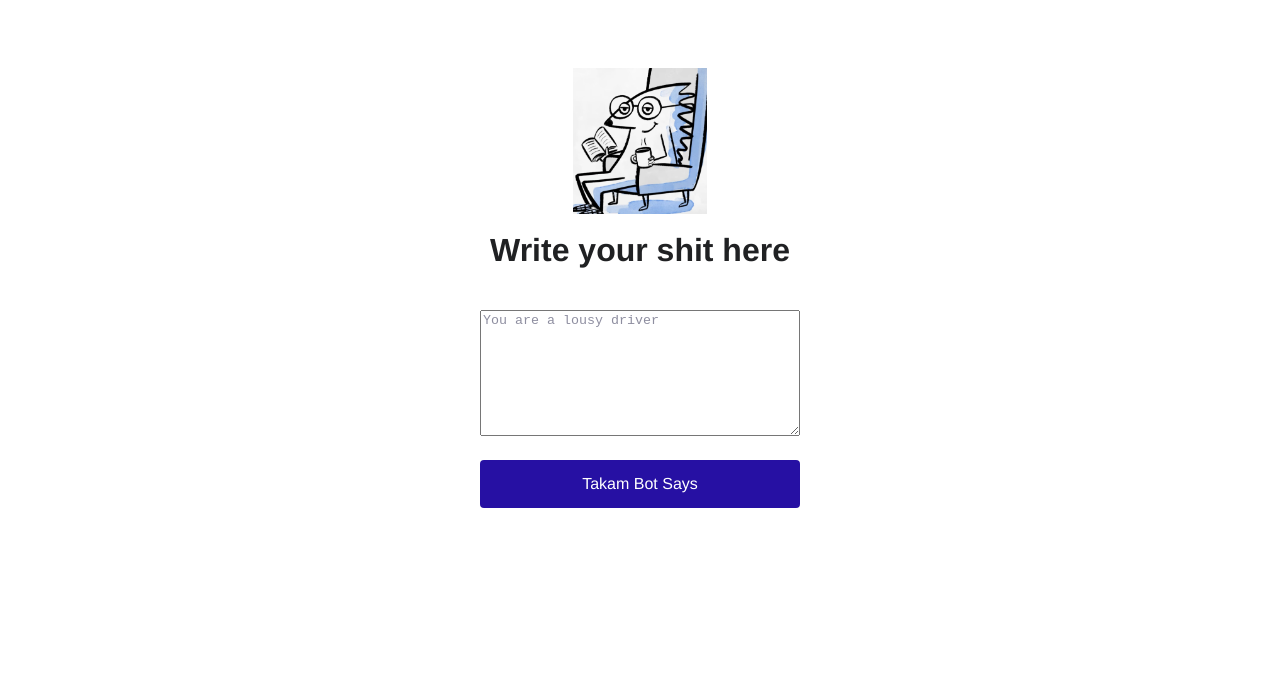
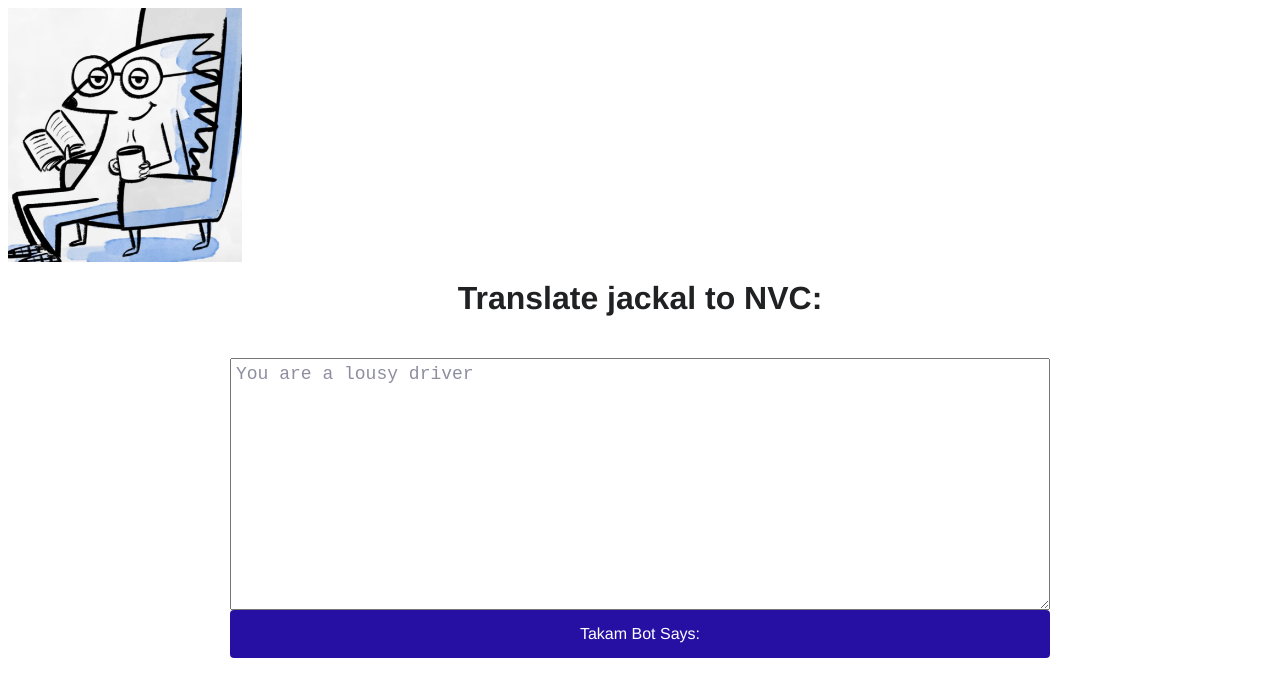
Before and after one commit to kugelblitz-one/nvc-bot, a Next.js app: page / in a window 1280 px wide. Shown: the top 696 px of the page. Built offline with nearby package versions, Linux system fonts and the light colour scheme; a web font is replaced by a local one.

Commit message:
Message length fixed

```diff
--- a/pages/api/generate.js
+++ b/pages/api/generate.js
@@ -19,7 +19,7 @@ export default async function (req, res) {
   if (nvcText.trim().length === 0) {
     res.status(400).json({
       error: {
-        message: "Please enter a valid animal",
+        message: "Please enter a valid text",
       }
     });
     return;
@@ -30,6 +30,7 @@ export default async function (req, res) {
       model: "text-davinci-003",
       prompt: generatePrompt(nvcText),
       temperature: 0.6,
+      max_tokens: 1000,
     });
     res.status(200).json({ result: completion.data.choices[0].text });
   } catch(error) {
--- a/pages/index.js
+++ b/pages/index.js
@@ -40,17 +40,17 @@ export default function Home() {
 
       <main className={styles.main}>
         <img src="/joe_nvc.jpeg" className={styles.icon} />
-        <h3>Write your shit here</h3>
+        <h3>Translate jackal to NVC:</h3>
         <form onSubmit={onSubmit}>
-          <textarea rows="8" cols="50"
+          <textarea rows="12" cols="100"
             type="text"
             name="nvcText"
             placeholder="You are a lousy driver"
             value={nvcTextInput}
             onChange={(e) => setNVCTextInput(e.target.value)}
           />
-          <br/>
-          <input type="submit" value="Takam Bot Says" />
+
+          <input type="submit" value="Takam Bot Says:" />
         </form>
         <div className={styles.result}>{result}</div>
       </main>
--- a/pages/index.module.css
+++ b/pages/index.module.css
@@ -24,10 +24,13 @@
   display: flex;
   flex-direction: column;
   align-items: center;
-  padding-top: 60px;
+
 }
 .main .icon {
-  width: 134px;
+  width: 234px;
+  float: left;
+  align-self: start;
+  position: static;
 }
 .main h3 {
   font-size: 32px;
@@ -35,11 +38,16 @@
   font-weight: bold;
   color: #202123;
   margin: 16px 0 40px;
+
 }
 .main form {
   display: flex;
   flex-direction: column;
-  width: 320px;
+  width: 820px;
+}
+.main form textarea {
+  padding: 5px;
+  font-size: 18px;
 }
 .main input[type="text"] {
   padding: 12px 16px;
@@ -65,4 +73,6 @@
   font-weight: bold;
   margin-top: 40px;
   background-color: azure;
+  font-size: 16px;
+  width: 834px;
 }
```
